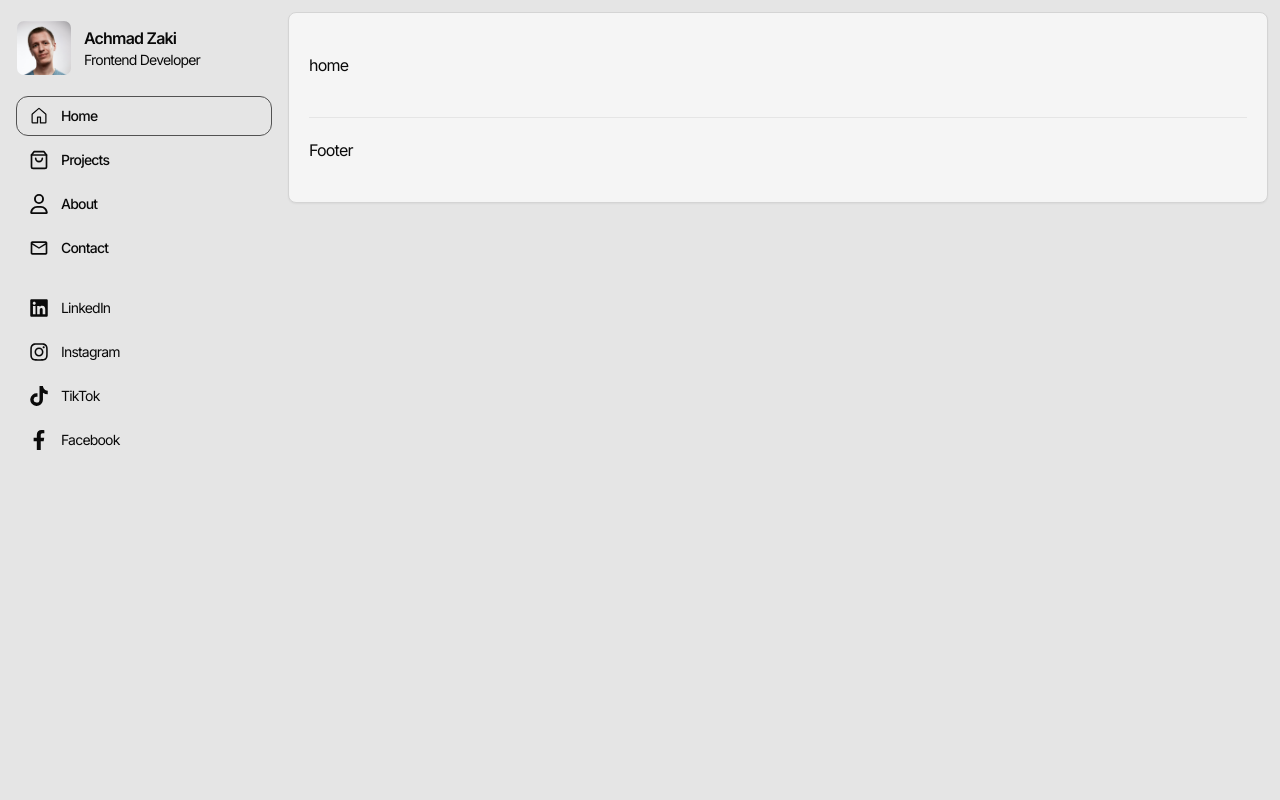
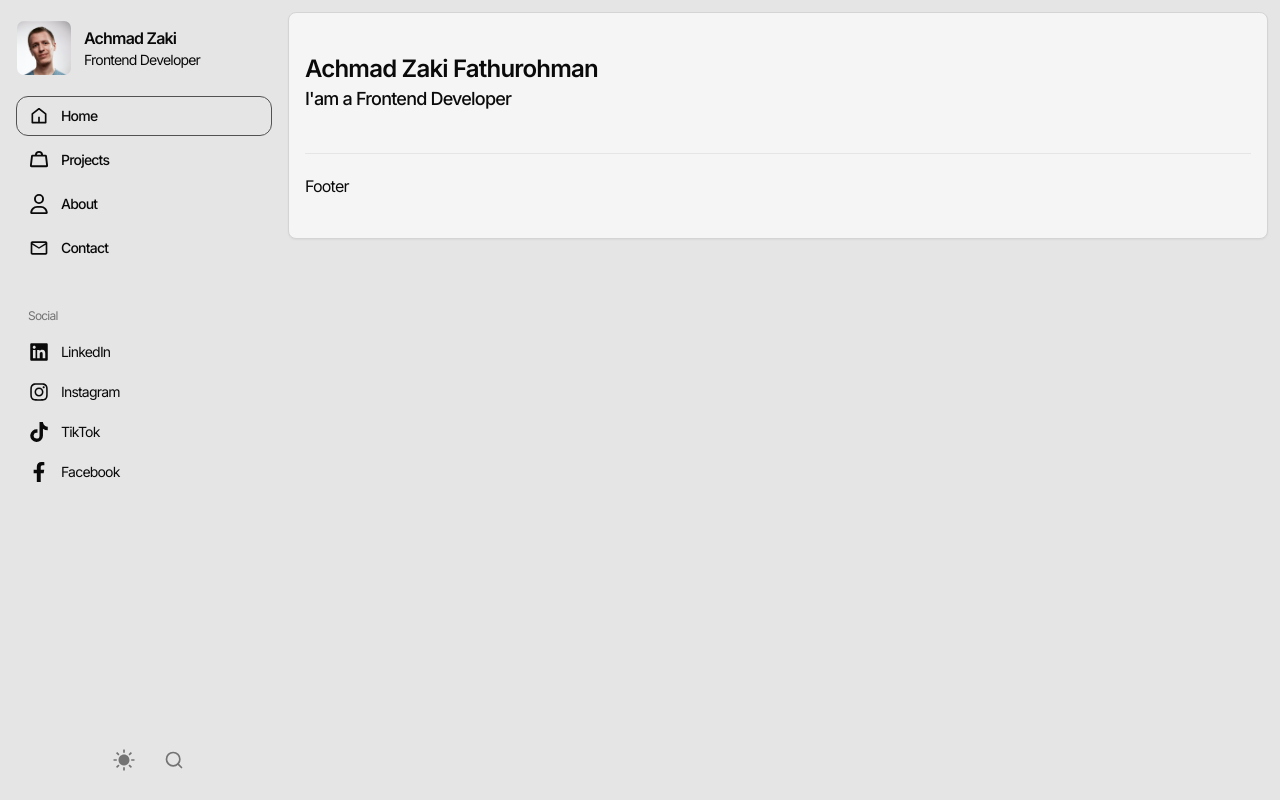
Before and after one commit to achmad-zaki/portfolio, a Next.js app: page / in a window 1280 px wide. Built offline with nearby package versions, Linux system fonts and the light colour scheme.

Commit message:
fix: sidebar

```diff
--- a/src/app/page.tsx
+++ b/src/app/page.tsx
@@ -1,7 +1,8 @@
 export default function HomePage() {
   return (
     <section>
-      home
+      <h1 className="text-2xl font-semibold">Achmad Zaki Fathurohman</h1>
+      <p className="text-lg font-medium">I&apos;am a Frontend Developer</p>
     </section>
   );
 }
--- a/src/components/DarkMode.tsx
+++ b/src/components/DarkMode.tsx
@@ -12,7 +12,7 @@ const DarkMode = () => {
         <>
             {theme === 'dark' ? (
                 <button onClick={() => setTheme('light')} className="dark:hover:bg-neutral-800 hover:bg-neutral-200 p-2 rounded-full transition-smooth hover:rotate-12">
-                    <RiMoonFill className="size-6 text-neutral-300" />
+                    <RiMoonFill className="size-6 text-neutral-500" />
                 </button>
             ) : (
                 <button onClick={() => setTheme('dark')} className="dark:hover:bg-neutral-800 hover:bg-neutral-200 p-2 rounded-full transition-smooth hover:rotate-12">
--- a/src/components/Search.tsx
+++ b/src/components/Search.tsx
@@ -3,7 +3,7 @@ import { FiSearch } from "react-icons/fi";
 const Search = () => {
     return (
         <button>
-            <FiSearch className="size-6 dark:hover:text-neutral-100 dark:text-neutral-200 hover:text-neutral-700 text-neutral-500 transition-smooth" />
+            <FiSearch className="size-5 dark:hover:text-neutral-100 dark:text-neutral-500 hover:text-neutral-700 text-neutral-500 transition-smooth" />
         </button>
     )
 }
--- a/src/components/Sidebar.tsx
+++ b/src/components/Sidebar.tsx
@@ -6,13 +6,15 @@ import { MENU_ITEMS } from "@/constants/menu"
 import { usePathname } from "next/navigation"
 import { twMerge } from "tailwind-merge"
 import { SOCIAL_ITEMS } from "@/constants/social"
+import DarkMode from "./DarkMode"
+import Search from "./Search"
 
 const Sidebar = () => {
     const pathname = usePathname()
 
     return (
         <aside className="fixed z-50 left-0 top-0 h-screen hidden md:block px-4 py-5 w-20 lg:w-72">
-            <div className="flex flex-col gap-y-5">
+            <div className="flex flex-col justify-between gap-y-5 h-full">
                 <div className="flex items-center">
                     <Avatar />
                     <div className="hidden lg:block ml-3">
@@ -21,13 +23,14 @@ const Sidebar = () => {
                     </div>
                 </div>
 
-                <div className="flex flex-col items-center gap-y-1">
+                <div className="flex flex-col items-center lg:items-start gap-y-10 flex-1">
+                    <div className="w-full flex flex-col gap-y-1">
                         {MENU_ITEMS.map((menu, index) => {
                             const activeClass = pathname === menu.href ? 'dark:bg-neutral-700 bg-neutral-200 border border-neutral-600' : ''
                             const activeText = pathname === menu.href ? 'dark:text-neutral-100 text-neutral-700' : 'dark:text-neutral-400 text-neutral-500'
 
                             return (
-                            <Link key={index} href={menu.href} className="w-full">
+                                <Link key={index} href={menu.href}>
                                     <div
                                         className={twMerge(`relative group dark:hover:bg-neutral-800 border border-transparent dark:hover:border-neutral-600 transition-smooth h-12 lg:h-10 flex lg:flex-row items-center justify-center lg:justify-start rounded-xl lg:px-3`, activeClass)}
                                     >
@@ -46,9 +49,11 @@ const Sidebar = () => {
                         })}
                     </div>
 
-                <div className="flex flex-col items-center gap-y-1">
+                    <div className="w-full flex flex-col items-center lg:items-start gap-y-2">
+                        <span className="text-xs lg:px-3 dark:text-neutral-300 text-neutral-500">Social</span>
+                        <div className="w-full">
                             {SOCIAL_ITEMS.map((social, index) => (
-                        <Link target="_blank" key={index} href={social.href} className="w-full">
+                                <Link target="_blank" key={index} href={social.href}>
                                     <div
                                         className="relative group dark:hover:bg-neutral-800 border border-transparent dark:hover:border-neutral-600 transition-smooth h-12 lg:h-10 flex lg:flex-row items-center justify-center lg:justify-start rounded-xl lg:px-3"
                                     >
@@ -57,8 +62,7 @@ const Sidebar = () => {
                                             {social.name}
                                         </div>
 
-                                {/* tootip */}
-                                <span className="absolute z-50 opacity-0 group-hover:opacity-100 transition-opacity duration-300 bg-gray-800 text-white text-xs rounded-lg py-1 px-2 left-full ml-2 pointer-events-none">
+                                        <span className="absolute lg:hidden z-50 opacity-0 group-hover:opacity-80 transition-opacity duration-300 dark:bg-neutral-950 text-white text-xs rounded-lg py-1 px-2 left-full ml-2 pointer-events-none capitalize border border-neutral-700">
                                             {social.name}
                                         </span>
                                     </div>
@@ -66,6 +70,14 @@ const Sidebar = () => {
                             ))}
                         </div>
                     </div>
+                </div>
+
+                <div className="flex flex-col lg:flex-row gap-5 items-center justify-center">
+                    <DarkMode />
+                    <Search />
+                </div>
+            </div>
+
         </aside >
     )
 }
--- a/src/components/layouts/index.tsx
+++ b/src/components/layouts/index.tsx
@@ -8,7 +8,7 @@ const MainLayout = ({ children }: { children: React.ReactNode }) => {
             <Navbar />
             <div className="flex">
                 <Sidebar />
-                <div className="border w-full dark:bg-neutral-900 dark:border-neutral-800 border-neutral-300 bg-neutral-100 mt-24 md:ml-20 lg:ml-72 md:mt-3 m-3 rounded-lg shadow-sm px-5 py-10">
+                <div className="border container w-full dark:bg-neutral-900 dark:border-neutral-800 border-neutral-300 bg-neutral-100 mt-24 md:ml-20 lg:ml-72 md:mt-3 m-3 rounded-lg shadow-sm py-10">
                     {children}
                     <Footer />
                 </div>
```
Also changed, not shown: src/constants/menu.ts (+5 -3 lines). Lines whose indentation alone changed are shown as unchanged.
